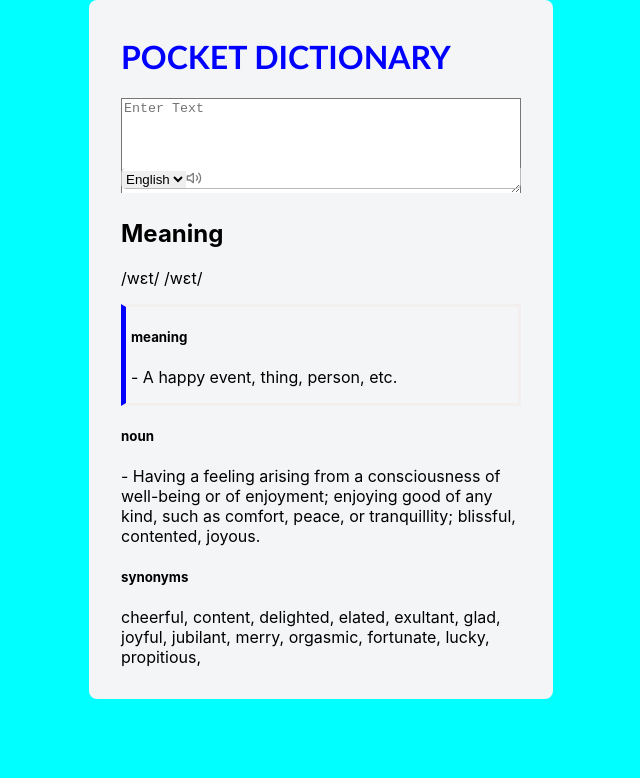
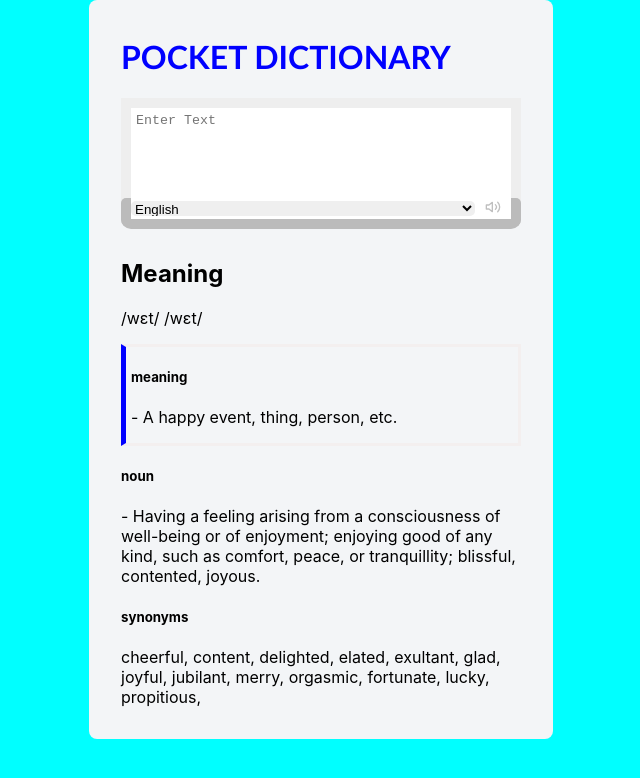
Before and after one commit to walexy026/my-pocket-dictionary, a React (Create React App) app: page / in a window 1280 px wide. Shown: the top 778 px of the page, without its empty margins (319-959 px from the left). Built offline with nearby package versions, Linux system fonts and the light colour scheme.

Commit message:
styling the dictionary

```diff
--- a/src/components/Dico.css
+++ b/src/components/Dico.css
@@ -8,7 +8,7 @@ body {
   background-color: rgb(243, 245, 247);
   max-width: 400px;
 
-  max-height: 100vh;
+  /* max-height: 100vh; */
   border-radius: 8px;
   padding: 1rem 2rem;
 }
@@ -21,26 +21,45 @@ form {
   flex-direction: column;
 }
 form textarea {
-  border-bottom: none;
+  border: 10px solid #eee;
+  padding: 5px;
+  outline: none;
+  resize: none;
 }
 form .voice-div {
   display: flex;
   /* justify-content: space-around; */
   align-items: center;
   text-align: right;
-  margin-top: -25px;
-  border: 1px solid #bbb;
-  border-bottom-left-radius: 5px;
-  border-bottom-right-radius: 5px;
+  margin-top: -20px;
+  border: 10px solid #bbb;
+  border-bottom-left-radius: 10px;
+  border-bottom-right-radius: 10px;
   border-top-left-radius: 5px;
+  border-top-right-radius: 5px;
+  background-color: #fff;
+  /* padding-bottom: 5px; */
   border-top: none;
   padding-right: 10px;
   margin-bottom: 10px;
 }
-
-form .voice-select select {
+.icon-Volume {
+  margin-left: 10px;
+  opacity: 0.5;
+  padding-top: 1px;
+}
+.voice-select {
+  flex: 1;
+}
+form textarea form,
+.voice-select select {
   width: 100%;
   border: none;
+  outline: none;
+  border-radius: 5px;
+}
+.voice-select select {
+  height: 15px;
 }
 
 .meaning {
--- a/src/components/Dico.jsx
+++ b/src/components/Dico.jsx
@@ -17,9 +17,12 @@ const dico = () => {
             </select>
           </div>
           {/* <BiVolumeFull /> */}
-          <FiVolume2 opacity="0.5" cursor="pointer" />
+          <div className="icon-Volume">
+            <FiVolume2 opacity="0.5" cursor="pointer" fontSize="1rem" />
+          </div>
         </div>
       </form>
+      <div className="text-container">
         <div className="text">
           <h2>Meaning</h2>
           <p className="phonetics">/wɛt/ /wɛt/</p>
@@ -45,6 +48,7 @@ const dico = () => {
         </div>
         <div className="antonyms"></div>
       </div>
+    </div>
   );
 };
 
```
Lines whose indentation alone changed are shown as unchanged.
